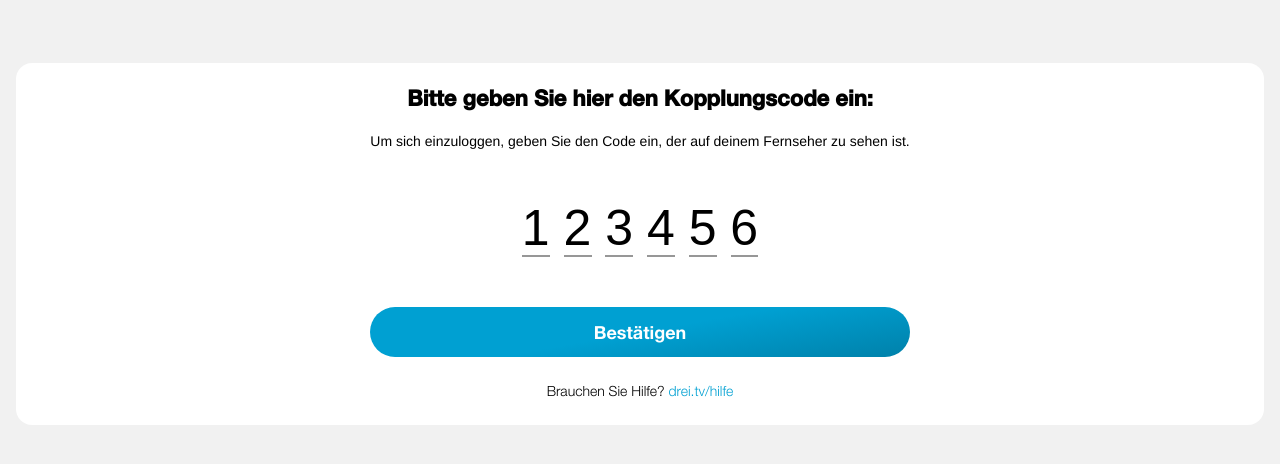
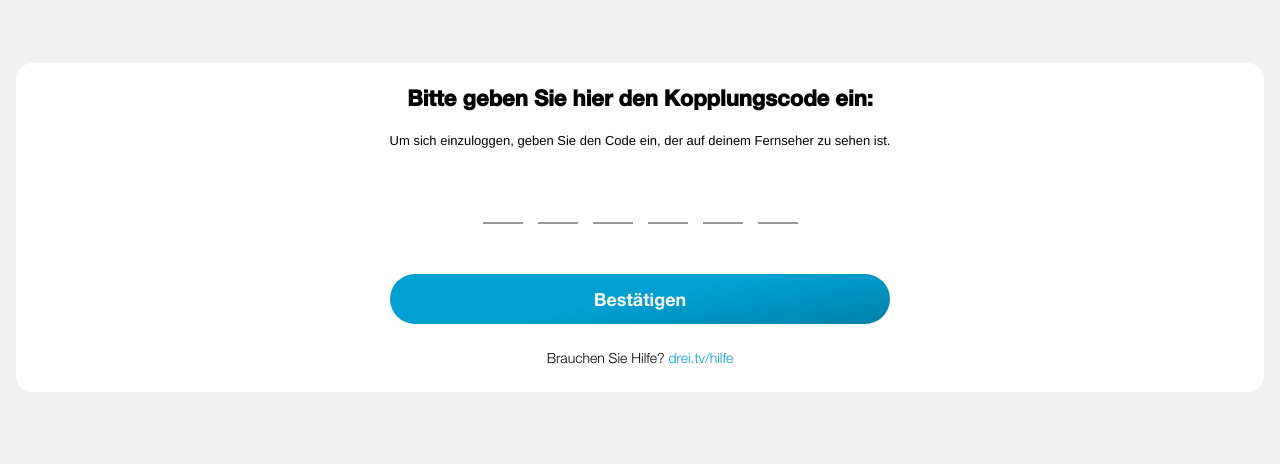
Before and after one commit to xen404/3tv-easy-login-screens, a website: page codeInputPage.html in a window 1280 px wide. Shown: the part 72-536 px from the top of the page. Drawn offline with Linux system fonts and the light colour scheme; a web font is replaced by a local one.

Commit message:
Style input field Add js script for handling input

```diff
--- a/codeInputPage.html
+++ b/codeInputPage.html
@@ -34,9 +34,18 @@
 
 
 
-            <form class="form" id="code-form">
-                <label class="form-label" for="code-form">Um sich einzuloggen, geben Sie den Code ein, der auf deinem Fernseher zu sehen ist.</label>
-                <input class="form-input" type="text" id="code" name="code" value='123456' maxlength='6' />
+            <form id="code-form">
+                <label for="code-form">Um sich einzuloggen, geben Sie den Code ein, der auf deinem Fernseher zu sehen ist.</label>
+                <fieldset>
+                    <div>
+                      <input name='code' class='code-input' required/>
+                      <input name='code' class='code-input' required/>
+                      <input name='code' class='code-input' required/>
+                      <input name='code' class='code-input' required/>
+                      <input name='code' class='code-input' required/>
+                      <input name='code' class='code-input' required/>
+                    </div>
+                  </fieldset>
                 <button class="button button--blue" type="submit">Bestätigen</button>
             </form>
             <p class="help">Brauchen Sie Hilfe? <a>drei.tv/hilfe</a></p>
@@ -47,6 +56,8 @@
     <footer id="footer" class="footer">
 
     </footer>
+
+    <script src="codeInputPage.js"></script>
 </body>
 
 </html>
--- /dev/null
+++ b/codeInputPage.js
@@ -0,0 +1,37 @@
+const inputElements = [...document.querySelectorAll('input.code-input')]
+
+inputElements.forEach((ele,index)=>{
+  ele.addEventListener('keydown',(e)=>{
+    // if the keycode is backspace & the current field is empty
+    // focus the input before the current. Then the event happens
+    // which will clear the "before" input box.
+    if(e.keyCode === 8 && e.target.value==='') inputElements[Math.max(0,index-1)].focus()
+  })
+  ele.addEventListener('input',(e)=>{
+    // take the first character of the input
+    // this actually breaks if you input an emoji like 👨‍👩‍👧‍👦....
+    // but I'm willing to overlook insane security code practices.
+    const [first,...rest] = e.target.value
+    e.target.value = first ?? '' // first will be undefined when backspace was entered, so set the input to ""
+    const lastInputBox = index===inputElements.length-1
+    const didInsertContent = first!==undefined
+    if(didInsertContent && !lastInputBox) {
+      // continue to input the rest of the string
+      inputElements[index+1].focus()
+      inputElements[index+1].value = rest.join('')
+      inputElements[index+1].dispatchEvent(new Event('input'))
+    }
+  })
+})
+
+document.getElementById('code-form').addEventListener('submit', function(e) {
+    e.preventDefault();
+    onSubmit(e);
+  });
+
+
+function onSubmit(e){
+  e.preventDefault()
+  const code = inputElements.map(({value})=>value).join('')
+  console.log(code)
+}
--- a/styles/_main.scss
+++ b/styles/_main.scss
@@ -1,8 +1,3 @@
-$char-width: 1ch;
-$gap: .5*$char-width;
-$char-number: 6;
-$input-width: $char-number*($char-width + $gap) - $gap;
-
 html {
 	font-size: 62.5%;
 }
@@ -42,40 +37,52 @@ body {
 		font-weight: 400;
 	}
 
-	form {
+  	form {
+		position: relative;
 		display: flex;
 		flex-direction: column;
 		align-items: center;
 		margin-top: 24px;
 
 		label {
-			font-size: 14px;
+			font-size: 13px;
+			margin-bottom: 40px;
 		}
 
-		input {
-    		display: block;
-    		margin: 50px 0;
-    		border: none;
+		fieldset {
+			border: 0px solid;
+			margin: 0;
 			padding: 0;
-			width: $input-width;
-			background: repeating-linear-gradient(90deg,
-			#979797 0, #979797 $char-width,
-				transparent 0, transparent $char-width + $gap)
-				0 100%/ #{$input-width + $gap} 2px no-repeat;
-			font-size: 50px;
-			letter-spacing: $gap;
+			margin-inline-start: 0;
+			margin-inline-end: 0;
+			> div {
+			  display: flex;
+			  > input:not(:last-child) {
+				margin-right: 15px;
+			  }
+			}
+		}
 
-    		&:focus {
-    		    outline: none;
-    		    color: dodgerblue;
-    		}
-}
+		input{
+		  padding: 0px;
+		  border: 0;
+		  font-size: 30px;
+		  width: 40px;
+		  text-align: center;
+		  border-bottom: solid 2px;
+		  border-color:  #979797;
+		  &:focus{
+			outline: none;
+		  }
+		}
 
 		button {
+			margin-top: 50px;
 			text-align: center;
 			width: 100%;
 		}
-	}
+  	}
+
 
 	ul {
 		list-style-type: none;
@@ -101,9 +108,6 @@ body {
 				font-size: 16px;
 			}
 
-			.icon {
-				// padding-left: -20px;
-			}
 			.icon::before {
 				font-size: 46px;
 				display: inline;
--- a/styles/_variables.scss
+++ b/styles/_variables.scss
@@ -6,4 +6,7 @@
   --success-text: #5FA53F;
   --border-gray: #D8D8D8;
   --acc-title-gray: #606060;
+
+  --spacing: 8px;
+
 }
```
Also changed, not shown: index.css.
